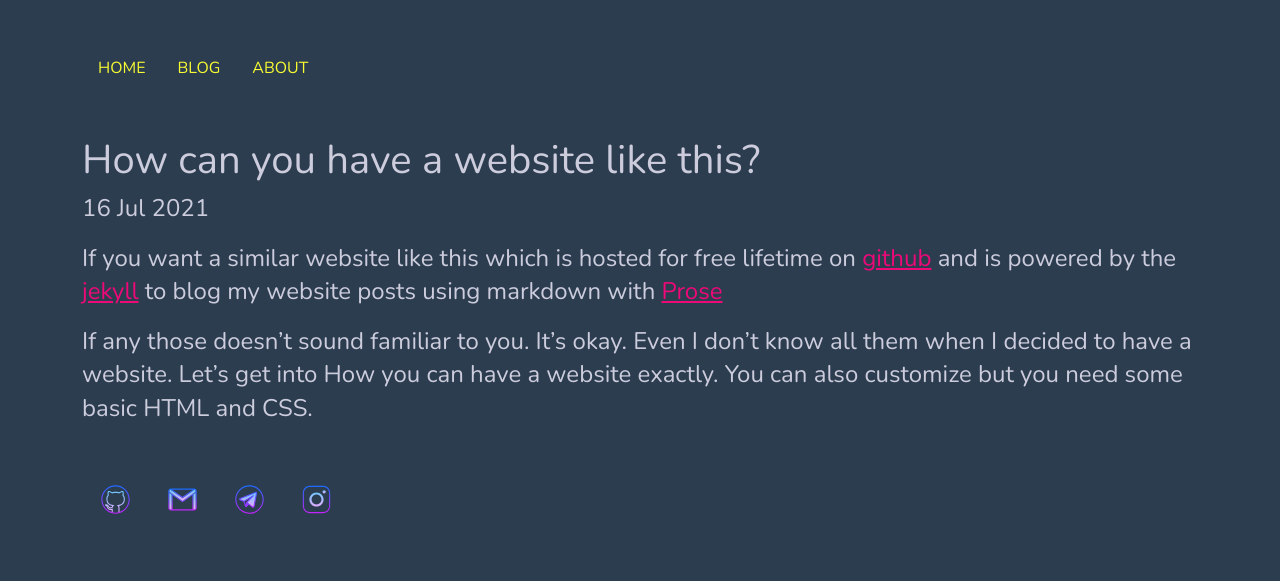
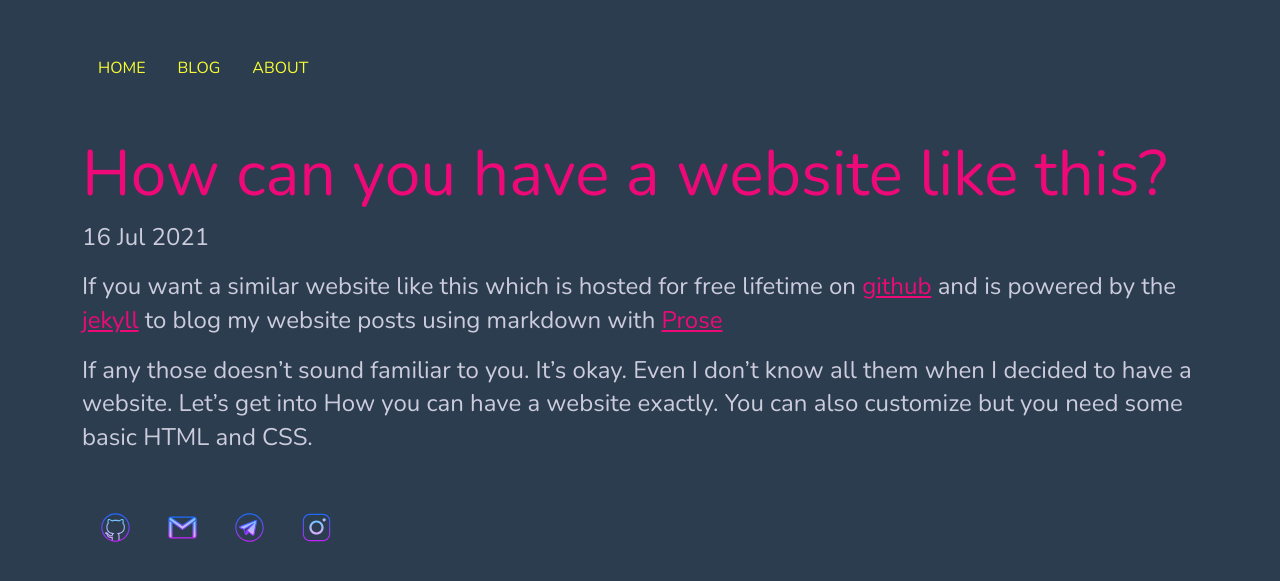
Before and after one commit to hemanthnarra/hemanthnarra.github.io, a Jekyll site: the page built from _posts/2021-07-16-welcome.md, in a window 1280 px wide. Shown: the top 581 px of the page. Built offline with Jekyll 4.4.1, drawn with Linux system fonts in a browser that asks for light colours.

Commit message:
Update post.html

```diff
--- a/_layouts/post.html
+++ b/_layouts/post.html
@@ -2,7 +2,7 @@
 layout: default
 ---
 <div class="container">
-  <h1>{{ page.title }}</h1>
+  <h1 style="color: #ed0978;" class="display-3">{{ page.title }}</h1>
   <p class="meta">{{ page.date | date_to_string }}</p>
 
   <div class="post">
```
